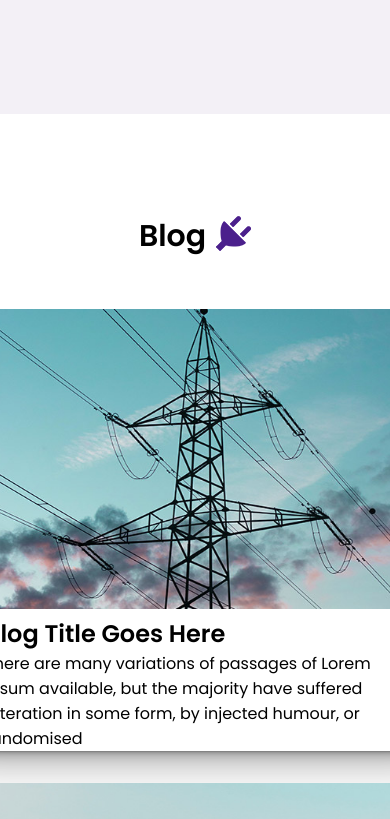
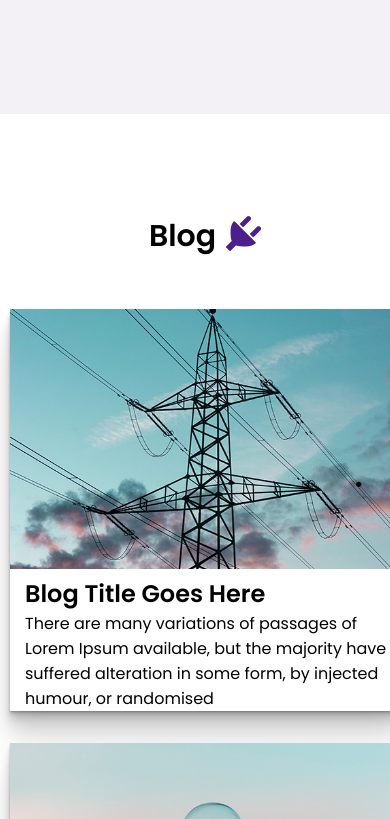
Before and after one commit to deepandurairaj/Electrochip, a plain HTML site: page index.html in a window 390 px wide. Shown: the part 3965-4784 px from the top of the page. Drawn offline with Linux system fonts and the light colour scheme.

Commit message:
Update home.css

```diff
--- a/cssFile/home.css
+++ b/cssFile/home.css
@@ -268,7 +268,7 @@ header .navLinks a:active{
 .blogSection{
     display: flex;
     flex-direction: column;
-    padding: 0 100px 200px 100px;
+    padding: 0px 200px 200px 200px;
 }
 .blogSection .title{
     display: flex;
@@ -547,20 +547,39 @@ footer .copy{
         margin: 235px 0 0 217px;
         width: 200px;
     }
+
+    /* blog section */
+    .blogSection {
+        margin: 0 10px 0 ;
+        padding: 0 0;
+        width: 100%;
+    }
+    .blogSection .blogContainer{
+        display: grid;
+        grid-template-columns: repeat(auto-fit,minmax(200px,1fr));
+        gap: 2rem;
+        justify-content: center;
+        width: 100%;
+    }
+
+
     /* -----------------Contact Section--------------- */
     .contactSection .contact{
+        margin-top: 50px;
         flex-direction: column;
     }
 
     .contactSection .contact .forms{
         width: 100%;
         margin: 0;
-        padding-left: 20px;
+        padding-left: 10px;
     }
-
+    .contactSection .contact .forms form{
+        width: 100%;
+    }
     .contactSection .contact .mapArea{
         width: 100%;
-        padding-left: 20px;
+        padding-left: 10px;
     }
     .contactSection .contact .mapArea iframe{
         width: 95%;
```
